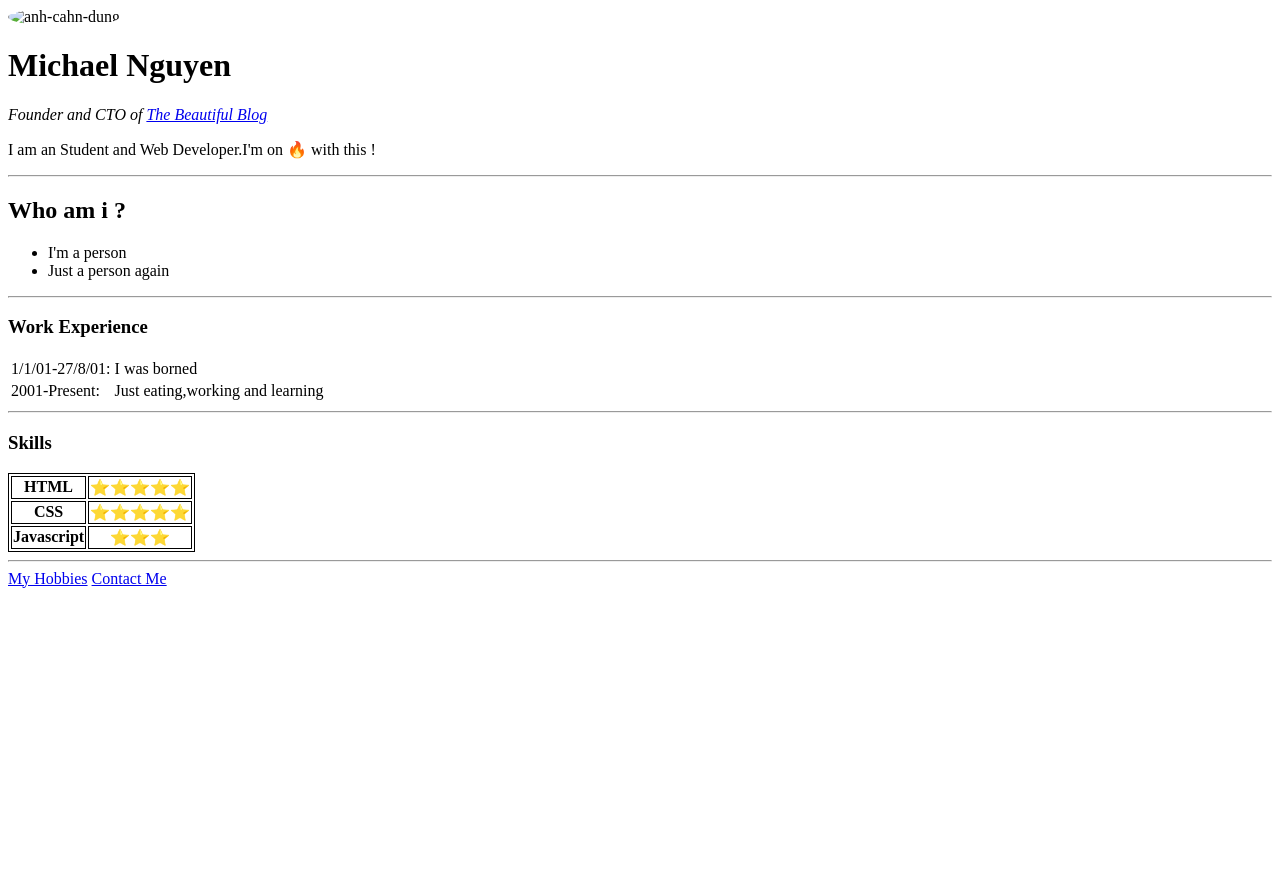
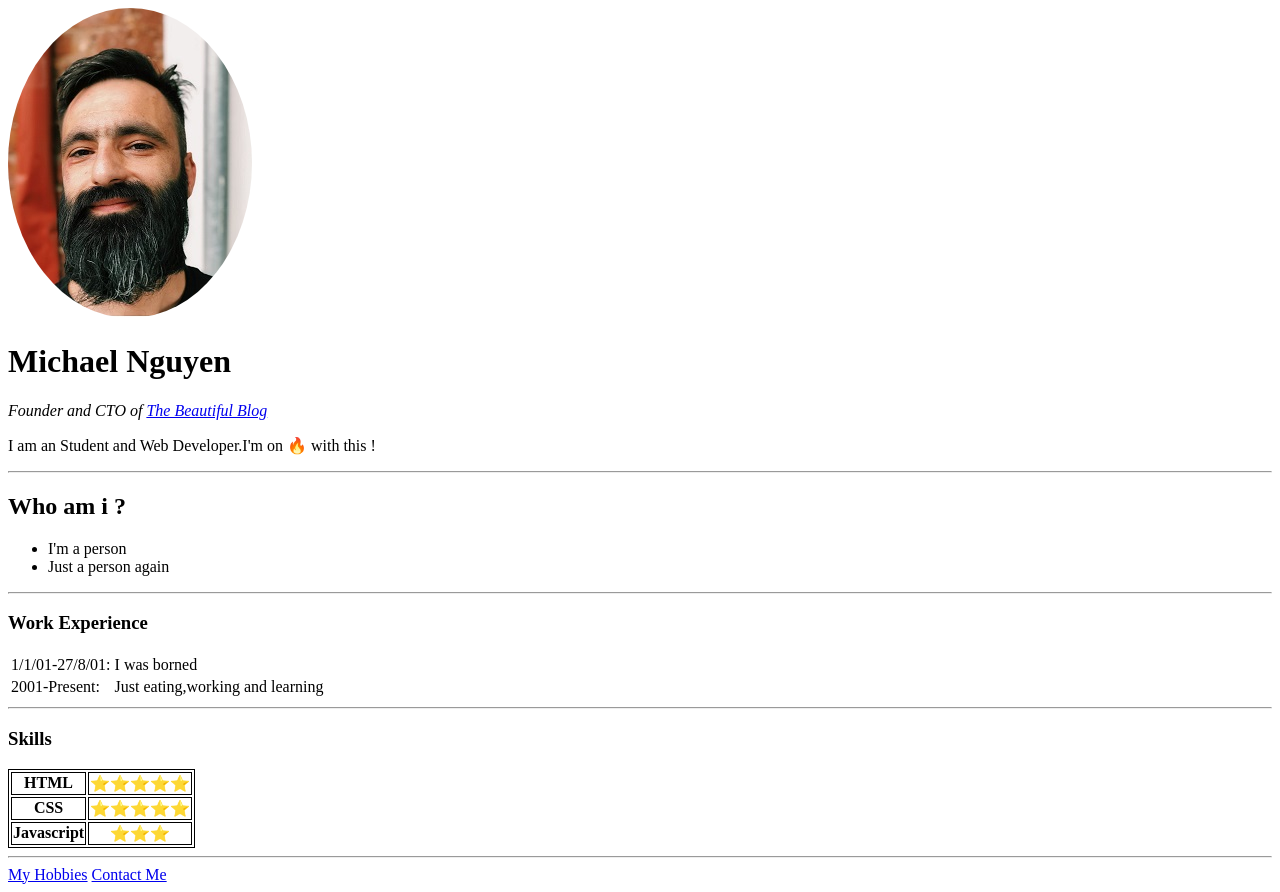
Before and after one commit to hadesdday/cv, a plain HTML site: page index.html in a window 1280 px wide. Before the commit the page ends 800 px from the top, so only its background shows below. Drawn offline with Linux system fonts and the light colour scheme; the site is published under a folder, as on GitHub Pages, so addresses that start at the root find nothing.

Commit message:
Update index.html

```diff
--- a/index.html
+++ b/index.html
@@ -8,7 +8,7 @@
 </head>
 
 <body>
-    <img src="/image/my-image.jpg" alt="anh-cahn-dung" style="border-radius: 50%;">
+    <img src="image/my-image.jpg" alt="anh-chan-dung" style="border-radius: 50%;">
     <h1>Michael Nguyen</h1>
     <i>Founder and CTO of</i>
     <a href="#" style="font-style: italic;">The Beautiful Blog </a>
```
